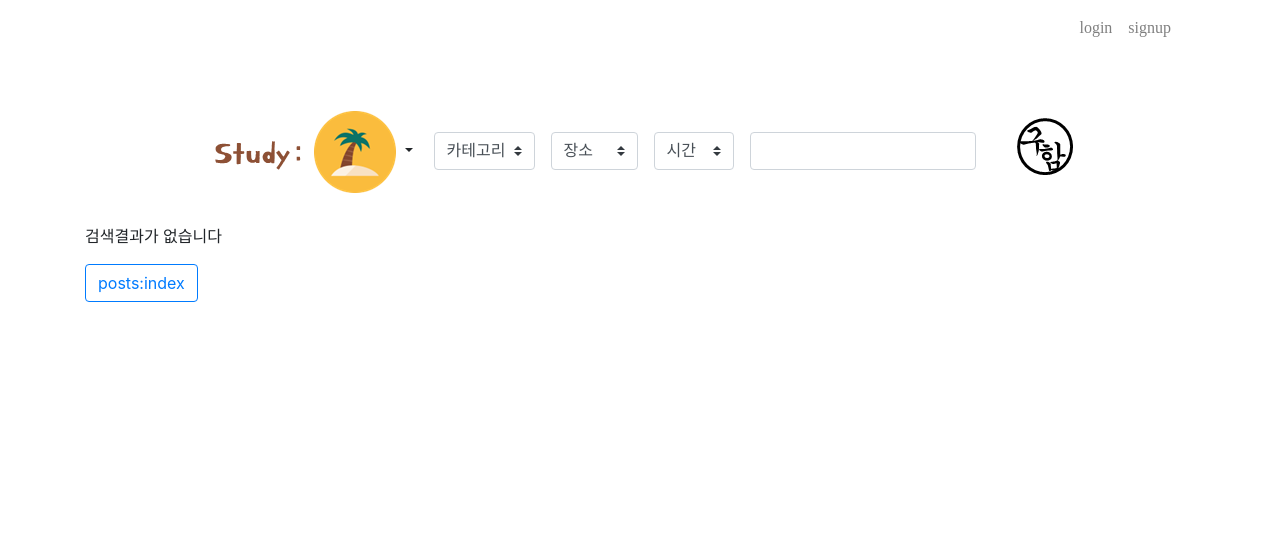
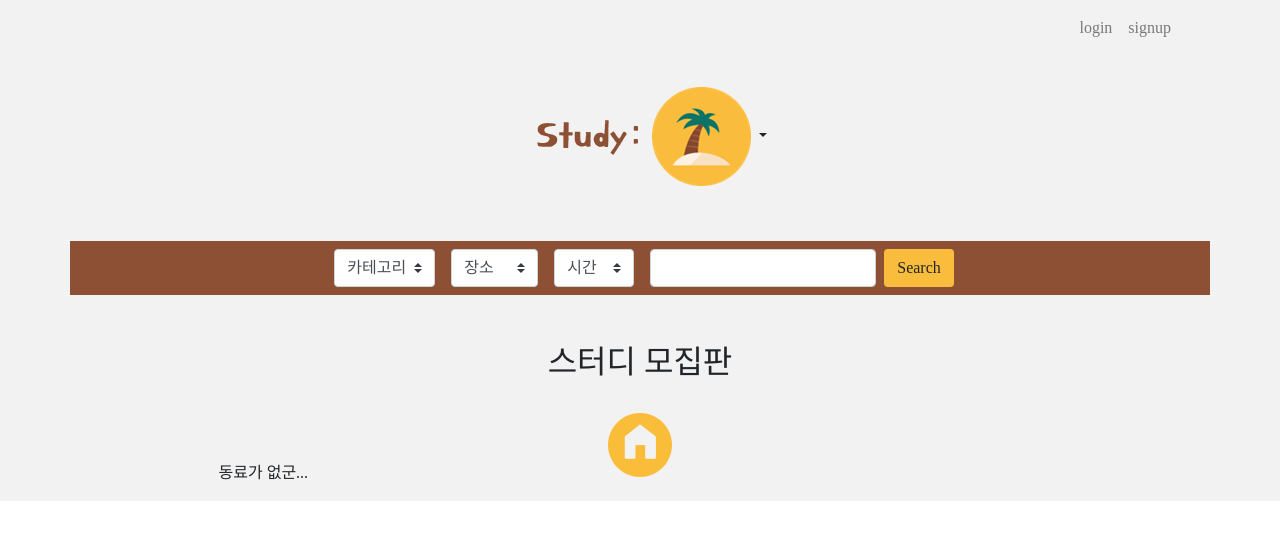
Before and after one commit to SeunghyeunBaek/Guham_study_group_matching_service, a Django app: page /posts/ in a window 1280 px wide. Shown: the top 540 px of the page. Run offline with Django 3.2, Linux system fonts and the light colour scheme; data that the repository does not hold is empty; parts of the project's set-up code (start-up, migrations or seed data) failed here and were passed over; some libraries are stand-ins or nearby versions; some web fonts are replaced.

Commit message:
page add

```diff
--- a/guham/guham/settings.py
+++ b/guham/guham/settings.py
@@ -41,6 +41,7 @@ INSTALLED_APPS = [
     'bootstrap4',
     'imagekit',
     'import_export',
+    'bootstrap_pagination',
 ]
 
 MIDDLEWARE = [
--- a/guham/match/templates/match/matched_users.html
+++ b/guham/match/templates/match/matched_users.html
@@ -1,5 +1,6 @@
 {% extends 'posts/base.html' %}
 {% load match_templatetag %}
+{% load bootstrap_pagination %}
 
 {% block title %} {% endblock %}
 
@@ -29,6 +30,10 @@
         {% endfor %}
     </div>
 </div>
+<div class="d-flex justify-content-center" style="font-family: 'Noto Serif KR'">
+    {% bootstrap_paginate posts range=5 %}
+</div>
+
 <a href="{% url 'match:set_conditions' %}" class="btn btn-outline-warning">취소 => match:set_conditions</a>
 
 {% endblock %}
--- a/guham/posts/templates/posts/base.html
+++ b/guham/posts/templates/posts/base.html
@@ -1,4 +1,5 @@
 {% load staticfiles  %}
+
 <!DOCTYPE html>
 <html lang="en">
 <head>
@@ -14,6 +15,7 @@
 </head>
 
 <body>
+<div style="background-color:rgb(242,242,242)">
     <div class="container" style="font-family: 'Noto Serif KR'">
         <nav class="navbar navbar-expand-lg navbar-light">
             <div class="collapse navbar-collapse justify-content-end" id="navbarNavAltMarkup">
@@ -30,15 +32,10 @@
             </div>
         </nav>
     </div>
-
-
-
-
-
-<div class="container d-flex justify-content-center mt-5" style="font-family: 'Noto Serif KR'">
+    <div class="d-flex justify-content-center mt-4">
         <div class="dropdown">
           <button class="btn dropdown-toggle" type="button" id="dropdownMenuButton" data-toggle="dropdown" aria-haspopup="true" aria-expanded="false">
-        <img src="{% static 'banner4.png' %}">
+            <img src="{% static 'banner6.png' %}">
           </button>
           <div class="dropdown-menu" aria-labelledby="dropdownMenuButton">
             <a class="dropdown-item" href="{% url 'posts:index' %}">Home</a>
@@ -46,6 +43,13 @@
             <a class="dropdown-item" href="{% url 'match:set_conditions' %}">Match</a>
           </div>
         </div>
+    </div>
+
+
+
+    <div class="container d-flex justify-content-center mt-5" style="font-family: 'Noto Serif KR'; background-color:rgb(141,80,53)">
+
+        {% if request.resolver_match.url_name == 'index' or 'search' %}
         <form action="{% url 'posts:search' %}" method="POST">
             {% csrf_token %}
             <div class="d-flex flex-row bd-highlight mb-2.5 ">
@@ -80,22 +84,23 @@
                 <span class="d-flex flex-wrap justify-content-center align-items-center p-2 bd-highlight">
                     <input type="text" class="form-control" id="content" name="query">
                 </span>
-            <div class="d-flex align-items-end">
-                <button type="submit" class="btn btn-white"><img src="{% static 'logo_small2.png'%}" alt=""></button>
+                <div class="d-flex align-items-center">
+                    <button class="btn" type="submit" style="background:rgb(250,188,61)">Search</button>
                 </div>
                 <!--검색 버튼 끝-->
             </div>
         </form>
+        {% endif %}
     </div>
-
-
-
-
+    <div class="d-flex justify-content-center mt-5" style="font-family: 'Noto Serif KR';text-align:center">
+        <h2>스터디 모집판</h2>
+    </div>
 
     <div class="container mt-4">
         {% block body %}
 
         {% endblock %}
+</div>
     <script src="https://code.jquery.com/jquery-3.3.1.slim.min.js"
             integrity="sha384-q8i/X+965DzO0rT7abK41JStQIAqVgRVzpbzo5smXKp4YfRvH+8abtTE1Pi6jizo"
             crossorigin="anonymous"></script>
--- a/guham/posts/templates/posts/index.html
+++ b/guham/posts/templates/posts/index.html
@@ -1,15 +1,24 @@
 {% extends 'posts/base.html' %}
-
+{% load staticfiles  %}
+{% load bootstrap_pagination %}
 {% block title %} posts:index {% endblock %}
 {% block body %}
+
+    <div class="card-columns">
         {% if posts %}
-<div class="card-columns">
                 {% for post in posts %}
                     {% include 'posts/_post.html' %}
                 {% endfor %}
         {% else %}
-    <p>검색결과가 없습니다</p>
-    <a href="{% url 'posts:index' %}" class="btn btn-outline-primary">posts:index</a>
+            <div class="d-flex justify-content-center mt-5">
+                <p style="font-family: 'Noto Serif KR';text-align:center">동료가 없군...</p>
+            </div>
+            <div class="d-flex justify-content-center">
+                <a href="{% url 'posts:index' %}"><img src="{% static 'home_button.png' %}"></a>
+            </div>
         {% endif %}
     </div>
+    <div class="d-flex justify-content-center" style="font-family: 'Noto Serif KR'">
+        {% bootstrap_paginate posts range=10 %}
+    </div>
 {% endblock %}
--- a/guham/posts/views.py
+++ b/guham/posts/views.py
@@ -3,6 +3,7 @@ from .forms import PostForm
 from .models import Post, HashTag
 from django.contrib.auth.decorators import login_required
 from django.http import JsonResponse
+from django.core.paginator import Paginator
 
 from konlpy.tag import Okt  # 명사 추출
 from sklearn.feature_extraction.text import TfidfVectorizer  # 벡터화
@@ -14,6 +15,10 @@ okt = Okt()
 # READ ALL
 def index(request):
     posts = Post.objects.all().order_by('-id')
+    paginator = Paginator(posts, 6)  # Show 25 contacts per page
+
+    page = request.GET.get('page')
+    posts = paginator.get_page(page)
     context = {
         'posts': posts
     }
```
Also changed, not shown: guham/match/views.py (+7 -1 lines), guham/posts/static/banner5.png (added), guham/posts/static/banner6.png (added). Lines whose indentation alone changed are shown as unchanged.
